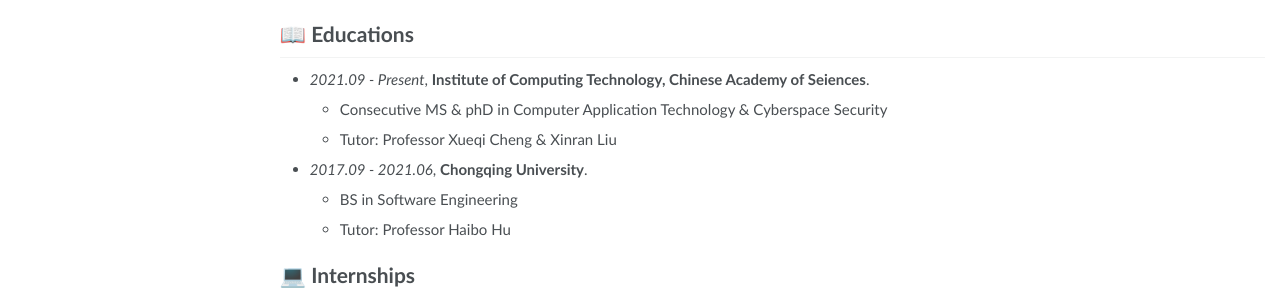
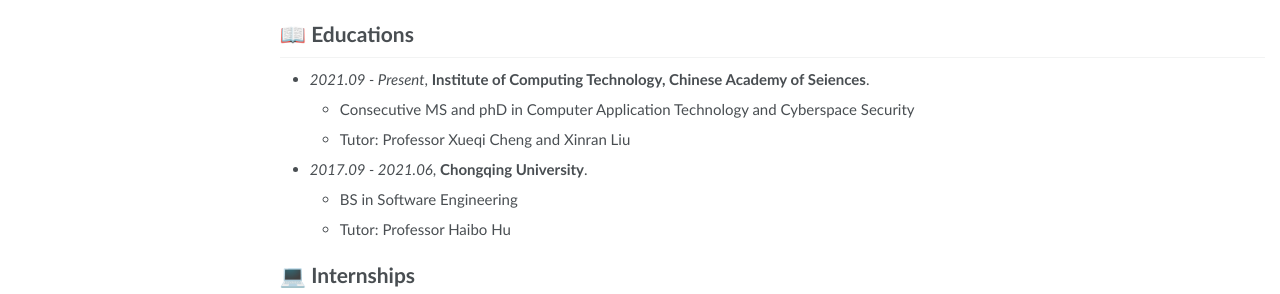
Before and after one commit to Kaike-Zhang/Kaike-Zhang.github.io, a Jekyll site: the page built from _pages/about.md, in a window 1280 px wide and 1265 px high. Shown: the part 919-1213 px from the top of the window. Built offline with Jekyll 4.4.1, drawn with Linux system fonts in a browser that asks for light colours.

Commit message:
0609-v2.0-8

```diff
--- a/_pages/about.md
+++ b/_pages/about.md
@@ -45,8 +45,8 @@
 # 📖 Educations
 
 - _2021.09 - Present_, **Institute of Computing Technology, Chinese Academy of Seiences**.
-  - Consecutive MS & phD in Computer Application Technology & Cyberspace Security
-  - Tutor: Professor Xueqi Cheng & Xinran Liu
+  - Consecutive MS and phD in Computer Application Technology and Cyberspace Security
+  - Tutor: Professor Xueqi Cheng and Xinran Liu
 - _2017.09 - 2021.06_, **Chongqing University**.
   - BS in Software Engineering
   - Tutor: Professor Haibo Hu
```
